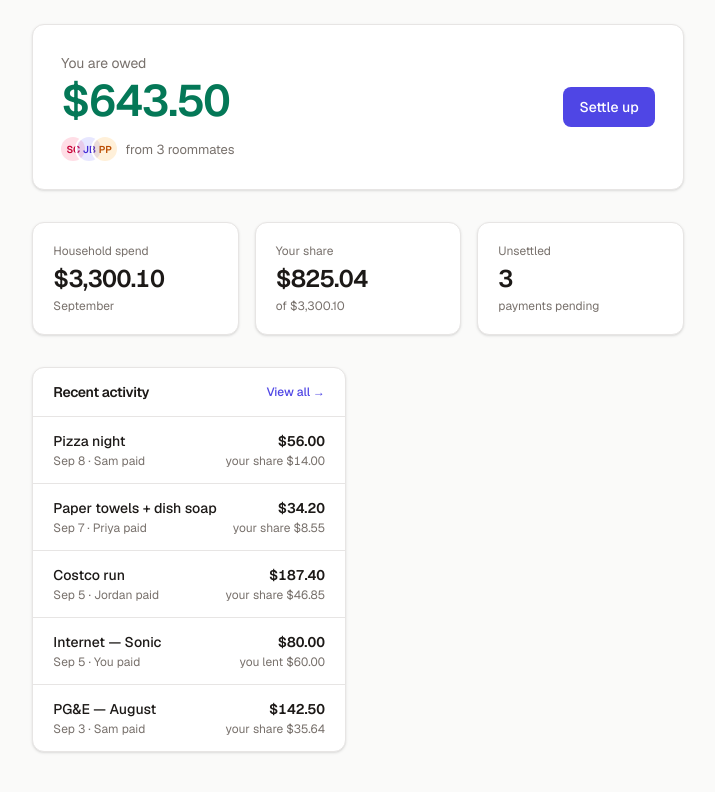
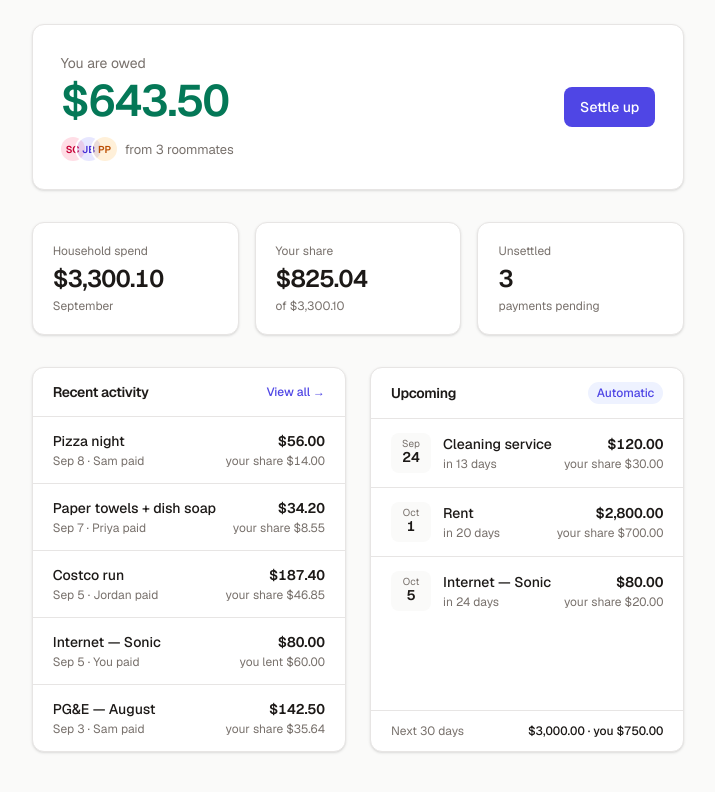
Before and after one commit to Tinnapat1406/Roommate-Expense-Splitter, a Next.js app: page /dashboard in a window 1280 px wide. Shown: the top 792 px of the page, without its empty margins (282-997 px from the left). Built offline with nearby package versions, Linux system fonts and the light colour scheme.

Commit message:
Upcoming bill

```diff
--- a/components/dashboard/UpcomingBills.tsx
+++ b/components/dashboard/UpcomingBills.tsx
@@ -1,4 +1,91 @@
 // TODO: What's about to hit, from recurring rules.
+import { Badge } from "@/components/ui/Badge";
+import { Card, CardFooter, CardHeader } from "@/components/ui/Card";
+import { Badge } from "@/components/ui/Badge";
+import { Card, CardFooter, CardHeader } from "@/components/ui/Card";
+import { EmptyState } from "@/components/ui/EmptyState";
+import { CURRENT_USER, MEMBERS, RECURRING_RULES } from "@/lib/mock-data";
+import { dateChip, formatCurrency } from "@/lib/utils";
+import type { RecurringRule } from "@/types";
+
+const DAY_MS = 86_400_000;
+
+/** Equal split for now — swap for lib/splitting.ts when it exists. */
+function yourShareOf(rule: RecurringRule) {
+  return Math.floor(rule.amountCents / MEMBERS.length);
+}
+
+function daysAway(date: string) {
+  const due = new Date(date).getTime();
+  const today = new Date().setHours(0, 0, 0, 0);
+  return Math.round((due - today) / DAY_MS);
+}
+
 export function UpcomingBills() {
-  return null;
+  const upcoming = RECURRING_RULES.filter((rule) => rule.active)
+    .filter((rule) => daysAway(rule.nextDueDate) <= 30)
+    .sort((a, b) => a.nextDueDate.localeCompare(b.nextDueDate));
+
+  const total = upcoming.reduce((sum, rule) => sum + rule.amountCents, 0);
+  const yourTotal = upcoming.reduce((sum, rule) => sum + yourShareOf(rule), 0);
+
+  return (
+    <Card className="flex flex-col">
+      <CardHeader title="Upcoming" action={<Badge tone="accent">Automatic</Badge>} />
+
+      {upcoming.length === 0 ? (
+        <EmptyState
+          title="Nothing scheduled"
+          description="Set up rent or utilities and they'll post themselves."
+        />
+      ) : (
+        <ul className="flex-1 divide-y divide-border">
+          {upcoming.map((rule) => {
+            const chip = dateChip(rule.nextDueDate);
+            const days = daysAway(rule.nextDueDate);
+
+            return (
+              <li key={rule.id} className="flex items-center gap-3 px-5 py-3.5">
+                <div className="flex size-10 shrink-0 flex-col items-center justify-center rounded-lg bg-bg">
+                  <span className="text-[10px] leading-none text-muted">
+                    {chip.month}
+                  </span>
+                  <span className="tnum text-sm leading-tight font-semibold">
+                    {chip.day}
+                  </span>
+                </div>
+
+                <div className="min-w-0 flex-1">
+                  <p className="truncate text-sm font-medium">
+                    {rule.description}
+                  </p>
+                  <p className="mt-0.5 text-xs text-muted">
+                    {days <= 0 ? "due today" : days === 1 ? "tomorrow" : `in ${days} days`}
+                  </p>
+                </div>
+
+                <div className="text-right">
+                  <p className="tnum text-sm font-semibold">
+                    {formatCurrency(rule.amountCents)}
+                  </p>
+                  <p className="tnum mt-0.5 text-xs text-muted">
+                    your share {formatCurrency(yourShareOf(rule))}
+                  </p>
+                </div>
+              </li>
+            );
+          })}
+        </ul>
+      )}
+
+      {upcoming.length > 0 && (
+        <CardFooter className="flex items-center justify-between">
+          <span>Next 30 days</span>
+          <span className="tnum font-medium text-fg">
+            {formatCurrency(total)} · you {formatCurrency(yourTotal)}
+          </span>
+        </CardFooter>
+      )}
+    </Card>
+  );
 }
--- a/lib/mock-data.ts
+++ b/lib/mock-data.ts
@@ -1,7 +1,7 @@
 // Sample data so the dashboard renders before Supabase is wired up.
 // Delete this file once real queries land in lib/supabase.
 
-import type { Balance, Expense, Member } from "@/types";
+import type { Balance, Expense, Member, RecurringRule } from "@/types";
 
 export const MEMBERS: Member[] = [
   { id: "m1", name: "Alex Rivera", email: "alex@example.com", isCurrentUser: true },
@@ -91,6 +91,53 @@ export const EXPENSES: Expense[] = [
   },
 ];
 
+export const RECURRING_RULES: RecurringRule[] = [
+  {
+    id: "r1",
+    description: "Rent",
+    amountCents: 280000,
+    category: "rent",
+    interval: "monthly",
+    nextDueDate: "2026-10-01",
+    paidBy: "m1",
+    splitType: "equal",
+    active: true,
+  },
+  {
+    id: "r3",
+    description: "Cleaning service",
+    amountCents: 12000,
+    category: "household",
+    interval: "biweekly",
+    nextDueDate: "2026-09-24",
+    paidBy: "m4",
+    splitType: "equal",
+    active: true,
+  },
+  {
+    id: "r2",
+    description: "Internet — Sonic",
+    amountCents: 8000,
+    category: "internet",
+    interval: "monthly",
+    nextDueDate: "2026-10-05",
+    paidBy: "m1",
+    splitType: "equal",
+    active: true,
+  },
+  {
+    id: "r4",
+    description: "Renters insurance",
+    amountCents: 4800,
+    category: "other",
+    interval: "monthly",
+    nextDueDate: "2026-10-12",
+    paidBy: "m2",
+    splitType: "equal",
+    active: false,
+  },
+];
+
 /** Positive = the household owes them. Always sums to zero. */
 export const BALANCES: Balance[] = [
   { memberId: "m1", netCents: 64350 },
```
